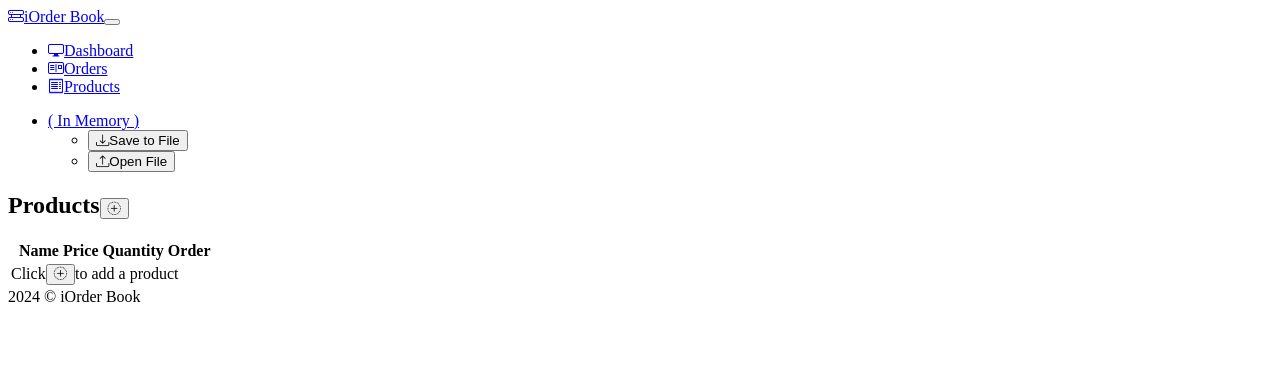
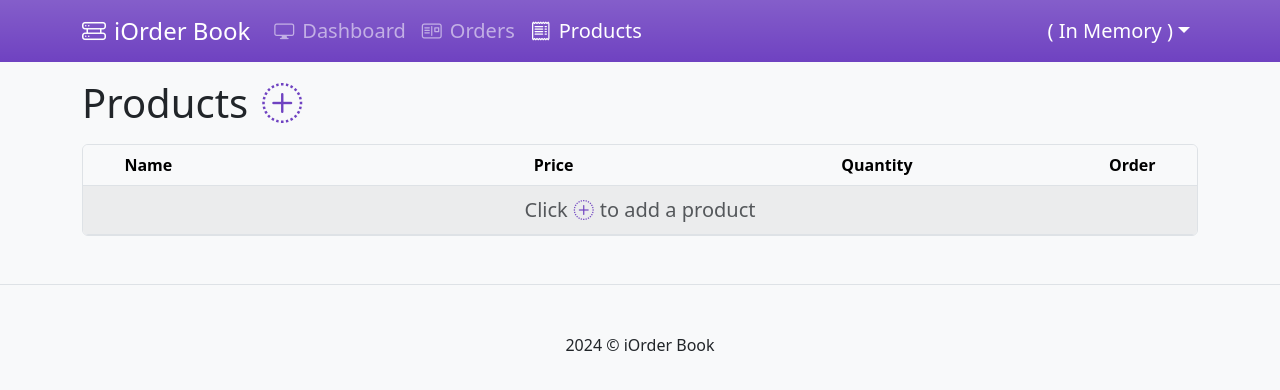
Before and after one commit to indra4you/iOrderBook, a React (Vite) app: page /products in a window 1280 px wide. Shown: the top 390 px of the page. Built offline with nearby package versions, Linux system fonts and the light colour scheme.

Commit message:
fixing file name case

```diff
--- /dev/null
+++ b/src/styles.scss
@@ -0,0 +1,27 @@
+@import "../node_modules/bootstrap/scss/functions";
+
+$primary: #6f42c1;
+
+@import "../node_modules/bootstrap/scss/variables";
+
+$body-bg: $gray-100;
+$enable-shadows: true;
+$enable-gradients: true;
+
+@import "../node_modules/bootstrap/scss/bootstrap";
+
+body {
+    margin: 0;
+}
+
+.input-group-text {
+    background-color: #e9ecef;
+    border-color: #dee2e6;
+}
+
+.btn[aria-expanded=false] .collapse-hide {
+    display: none;
+}
+.btn[aria-expanded=true] .expanded-hide {
+    display: none;
+}
```
